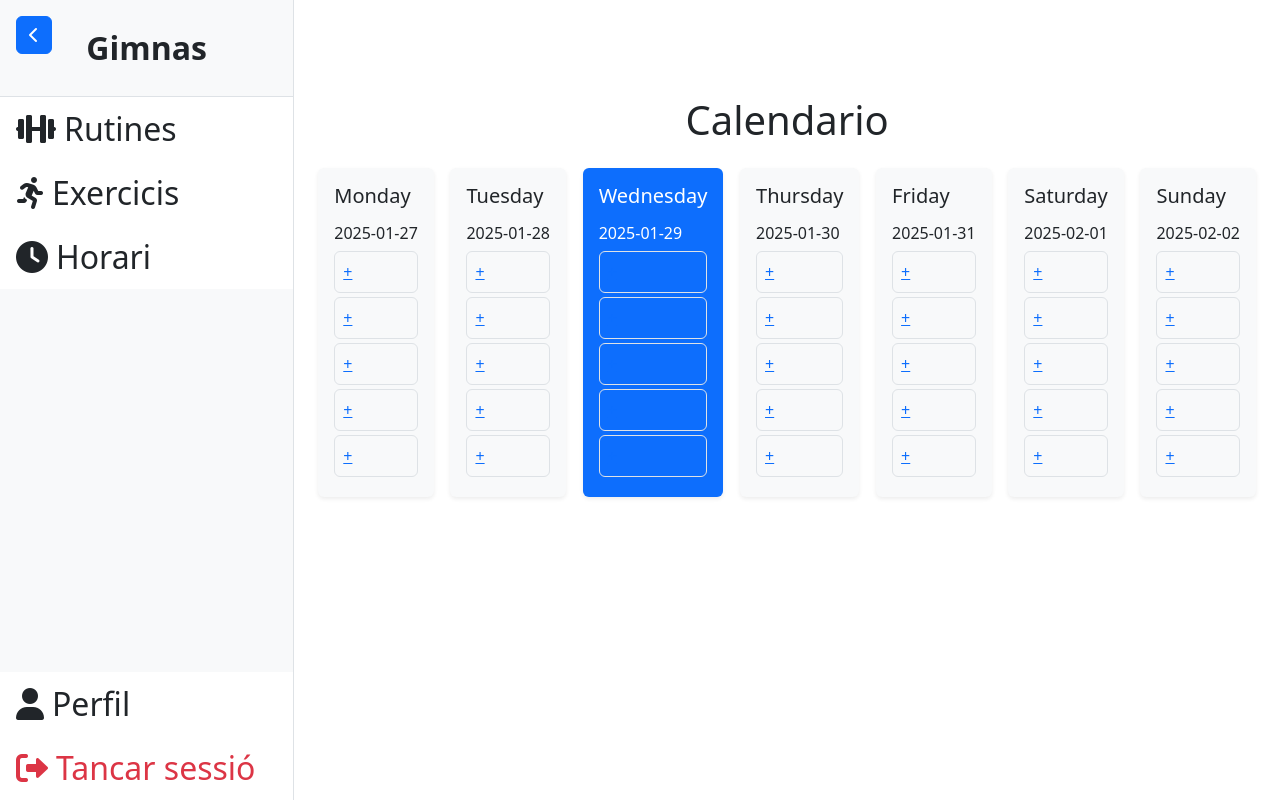
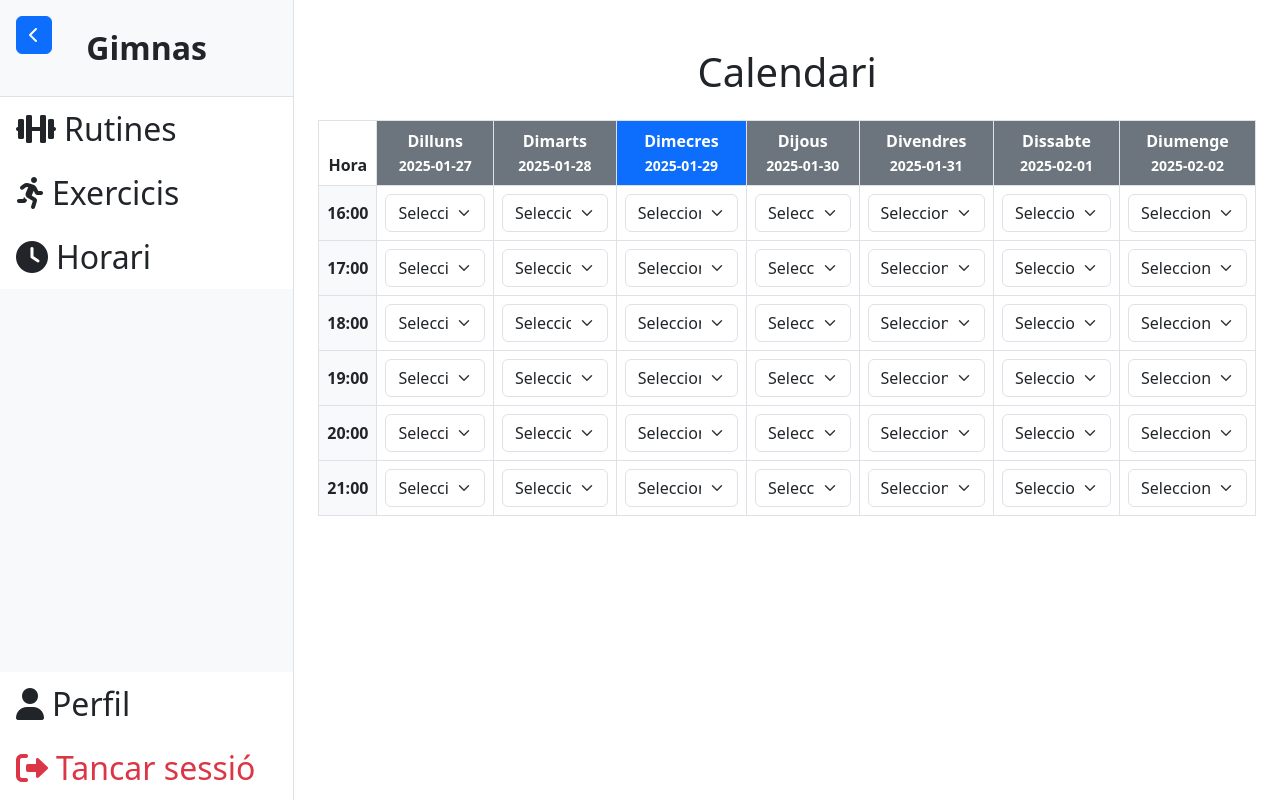
Before and after one commit to osc4r-mm/python, a Django app: page /trainer/calendar/ in a window 1280 px wide. Run offline with Django 4.2, Linux system fonts and the light colour scheme; the visitor is signed in with stand-in values (Sample User, id 1); data that the repository does not hold is empty; some libraries are stand-ins or nearby versions.

```diff
--- a/djongo/gym_project/gym_app/models.py
+++ b/djongo/gym_project/gym_app/models.py
@@ -132,13 +132,11 @@ class RoutineExercise(models.Model):
 # Definim el model del calendari
 class CalendarRoutine(models.Model):
     routine = models.ForeignKey('Routine', on_delete=models.CASCADE)
-    day_of_week = models.IntegerField(choices=[(i, day) for i, day in enumerate(
-        ['Monday', 'Tuesday', 'Wednesday', 'Thursday', 'Friday', 'Saturday', 'Sunday'])])
+    day_of_week = models.IntegerField()
     time = models.TimeField()
-    trainer = models.ForeignKey(User, on_delete=models.CASCADE)  # El entrenador que gestiona la rutina
 
     class Meta:
-        unique_together = ('day_of_week', 'time')  # Restringe una rutina por hora en una fecha específica
+        unique_together = ('day_of_week', 'time')
 
     def __str__(self):
         return f"{self.routine.name} - {self.get_day_of_week_display()} {self.time}"
--- a/djongo/gym_project/templates/trainers_app/calendar.html
+++ b/djongo/gym_project/templates/trainers_app/calendar.html
@@ -1,33 +1,56 @@
 {% extends 'trainers_app/base.html' %}
+{% load custom_filters %}
 
 {% block content %}
-<div class="container mt-5">
-    <h1 class="text-center">Calendario</h1>
-    <div class="calendar d-flex justify-content-between mt-4">
+<div class="container">
+    <h1 class="text-center mb-4">Calendari</h1>
+    <div class="table-responsive">
+        <table class="table table-bordered text-center">
+            <thead class="thead-dark">
+                <tr>
+                    <th>Hora</th>
                     {% for day in week_days %}
-        <div class="day {% if day.is_today %}bg-primary text-white{% else %}bg-light{% endif %} rounded p-3 shadow-sm">
-            <h5 class="mb-3">{{ day.name }}</h5>
-            <h6>{{ day.date }}</h6>
-            <div>
+                    <th class="{% if day.is_today %}bg-primary text-white{% else %}bg-secondary text-white{% endif %}">
+                        {{ day.name }} <br>
+                        <small>{{ day.date }}</small>
+                    </th>
+                    {% endfor %}
+                </tr>
+            </thead>
+            <tbody>
                 {% for hour in time_slots %}
-                <div class="time-slot border rounded p-2 my-1">
-                    {% with routine=calendar_data|slice:":day.day_index"|last|slice:":forloop.counter0"|last %}
+                <tr>
+                    <td class="align-middle bg-light"><strong>{{ hour }}</strong></td>
+                    {% for day in week_days %}
+                    <td class="align-middle">
+                        {% with day_data=calendar_data|get_item:day.day_index %}
+                            {% with routine=day_data|get_item:hour %}
                                 {% if routine %}
                                     <a href="{% url 'view_routine' routine.routine.id %}">
                                         {{ routine.routine.name }}
                                     </a>
-                            <a href="{% url 'remove_routine_from_calendar' routine.id %}" class="text-danger ms-2">
-                                &times;
-                            </a>
+                                    <a href="{% url 'remove_routine_from_calendar' routine.routine.id %}" class="text-danger ms-2">×</a>
                                 {% else %}
-                            <a href="{% url 'assign_routine_to_calendar' %}?day={{ day.day_index }}&hour={{ hour }}">+</a>
+                                    <form method="POST" action="{% url 'assign_routine_to_calendar' %}">
+                                        {% csrf_token %}
+                                        <input type="hidden" name="day" value="{{ day.day_index }}">
+                                        <input type="hidden" name="hour" value="{{ hour }}">
+                                        <select class="form-select" name="routine_id" onchange="this.form.submit()">
+                                            <option value="">Selecciona una rutina</option>
+                                            {% for routine in routines %}
+                                                <option value="{{ routine.id }}">{{ routine.name }}</option>
+                                            {% endfor %}
+                                        </select>
+                                    </form>
                                 {% endif %}
                             {% endwith %}
-                </div>
+                        {% endwith %}
+                    </td>
                     {% endfor %}
-            </div>
-        </div>
+                </tr>
                 {% endfor %}
+            </tbody>
+        </table>
     </div>
 </div>
 {% endblock %}
--- /dev/null
+++ b/djongo/gym_project/trainers_app/templatetags/custom_filters.py
@@ -0,0 +1,7 @@
+from django import template
+
+register = template.Library()
+
+@register.filter
+def get_item(dictionary, key):
+    return dictionary.get(key)
--- a/djongo/gym_project/trainers_app/views.py
+++ b/djongo/gym_project/trainers_app/views.py
@@ -190,7 +190,7 @@ def edit_exercise(request, exercise_id):
             messages.success(request, f'El ejercicio {exercise.name} ha sido eliminado exitosamente.')
             return redirect('view_exercises')
         else:
-            messages.add_message(request, messages.ERROR, 'No se pudo editar el ejercicio', extra_tags='danger')
+            messages.add_message(request, messages.ERROR, "No es pot editar l'exercici", extra_tags='danger')
     else:
         form = ExerciseForm(instance=exercise)
 
@@ -216,40 +216,41 @@ def delete_exercise(request, exercise_id):
 
 @login_required
 def view_calendar(request):
-    # Obtener la fecha actual
     today = datetime.now()
     start_of_week = today - timedelta(days=today.weekday())  # Lunes
 
-    # Generar días de la semana
+    dies_catala = ["Dilluns", "Dimarts", "Dimecres", "Dijous", "Divendres", "Dissabte", "Diumenge"]
+
     week_days = [
         {
-            'name': (start_of_week + timedelta(days=i)).strftime('%A'),
+            'name': dies_catala[i],
             'date': (start_of_week + timedelta(days=i)).strftime('%Y-%m-%d'),
             'is_today': (start_of_week + timedelta(days=i)).date() == today.date(),
-            'day_index': i,  # Índice del día (0 para Lunes, 6 para Domingo)
+            'day_index': i, # (0 Dillunss, 6 Diumenge)
         }
         for i in range(7)
     ]
 
-    # Generar los horarios (de 16:00 a 20:00)
-    time_slots = [f"{hour}:00" for hour in range(16, 21)]
+    # Ggnerar caselles de 16:00 a 21:00
+    time_slots = [f"{hour}:00" for hour in range(16, 22)]
 
-    # Obtener todas las rutinas asignadas
+    # obtenir routines asignades al calendari
     assigned_routines = CalendarRoutine.objects.all()
 
-    # Generar `calendar_data` como una lista de listas
-    calendar_data = []
-    for i in range(7):  # Para cada día de la semana
-        day_routines = []
-        for hour in time_slots:
-            routine = assigned_routines.filter(day_of_week=i, time=hour).first()
-            day_routines.append(routine)  # Agregar la rutina o None si no hay
-        calendar_data.append(day_routines)  # Agregar todas las horas del día
+    routines = Routine.objects.all()
+
+    # ficar les rutinas al dia y hora corresponents {día: {hora: rutina}}
+    calendar_data = {i: {} for i in range(7)}
+    for routine in assigned_routines:
+        day = routine.day_of_week
+        time = routine.time.strftime('%H:%M')
+        calendar_data[day][time] = routine
 
     context = {
         'week_days': week_days,
         'time_slots': time_slots,
         'calendar_data': calendar_data,
+        'routines': routines,
     }
     return render(request, 'trainers_app/calendar.html', context)
 
@@ -257,28 +258,32 @@ def view_calendar(request):
 @role_required('trainer')
 def assign_routine_to_calendar(request):
     if request.method == 'POST':
-        form = CalendarRoutineForm(request.POST)
-        if form.is_valid():
-            try:
-                calendar_routine = form.save(commit=False)
-                calendar_routine.trainer = request.user
-                calendar_routine.save()
-                messages.success(request, 'Rutina asignada correctamente.')
-                return redirect('view_calendar')
-            except:
-                messages.add_message(request, messages.ERROR, 'Una rutina ja assignada aquest dia i hora', extra_tags='danger')
-    else:
-        form = CalendarRoutineForm()
+        day = request.POST.get('day')
+        hour = request.POST.get('hour')
+        routine_id = request.POST.get('routine_id')
 
-    context = {
-        'form': form
-    }
-    return render(request, 'trainers_app/form_assign_routine.html', context)
+        existing_routine = CalendarRoutine.objects.filter(day_of_week=day, time=hour).first()
+        if existing_routine:
+            messages.add_message(request, messages.ERROR, "Ja n'hi ha una rutina asignada", extra_tags='danger')
+        elif routine_id:
+            routine = Routine.objects.get(id=routine_id)
+            CalendarRoutine.objects.create(
+                routine=routine,
+                day_of_week=day,
+                time=hour
+            )
+
+        return redirect('view_calendar')
+
+    return redirect('view_calendar')
 
 @login_required
 @role_required('trainer')
 def remove_routine_from_calendar(request, calendar_routine_id):
-    routine = get_object_or_404(CalendarRoutine, id=calendar_routine_id)
-    routine.delete()
-    messages.success(request, 'Rutina eliminada correctamente.')
+    try:
+        routine = CalendarRoutine.objects.get(id=calendar_routine_id)
+        routine.delete()
+        messages.success(request, 'Rutina eliminada correctamente.')
+    except CalendarRoutine.DoesNotExist:
+            messages.add_message(request, messages.ERROR, "No s'ha pogut eliminar del calendari", extra_tags='danger')
     return redirect('view_calendar')
```
Also changed, not shown: djongo/gym_project/gym_app/migrations/0001_initial.py, djongo/gym_project/trainers_app/templatetags/__init__.py (added). Lines whose indentation alone changed are shown as unchanged.
